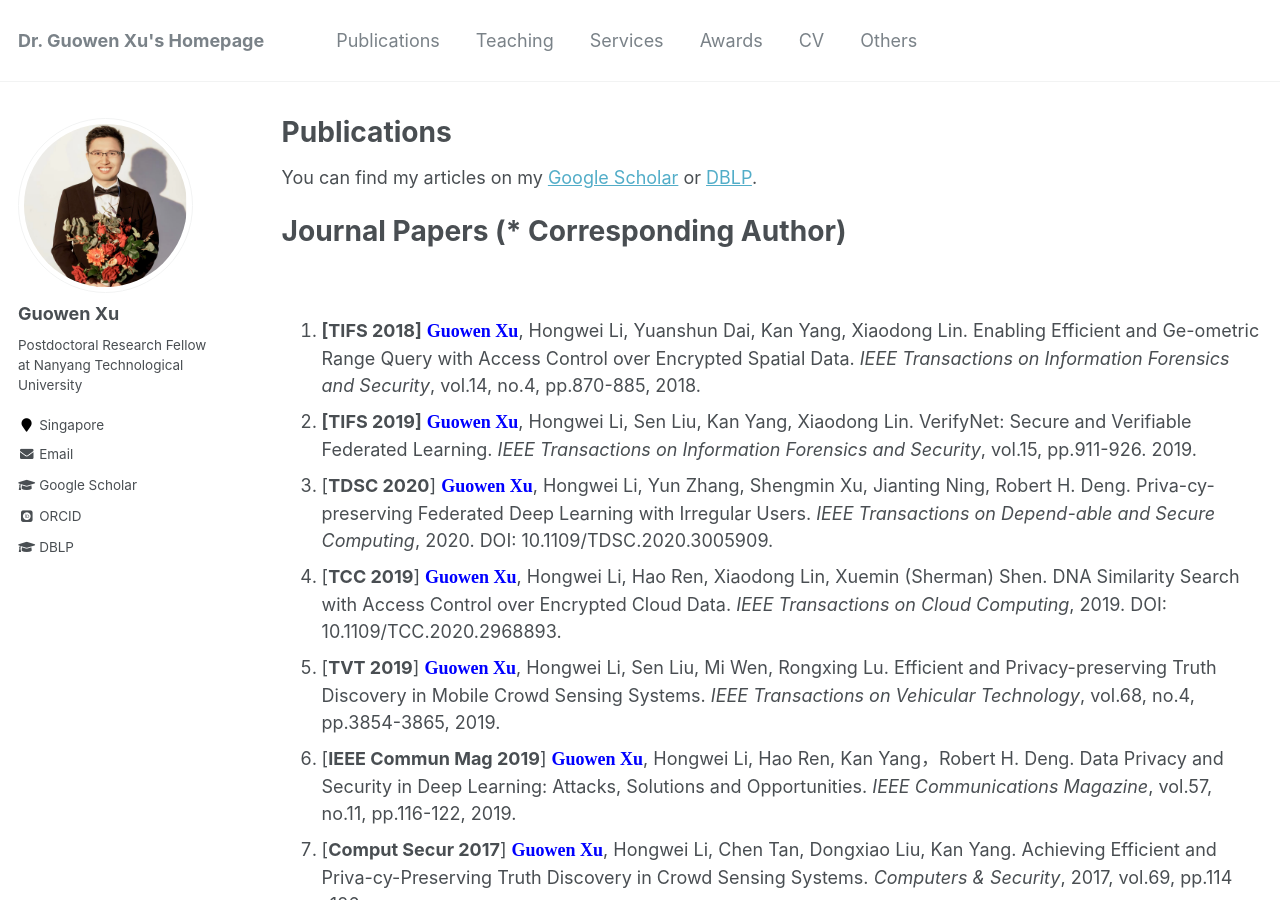
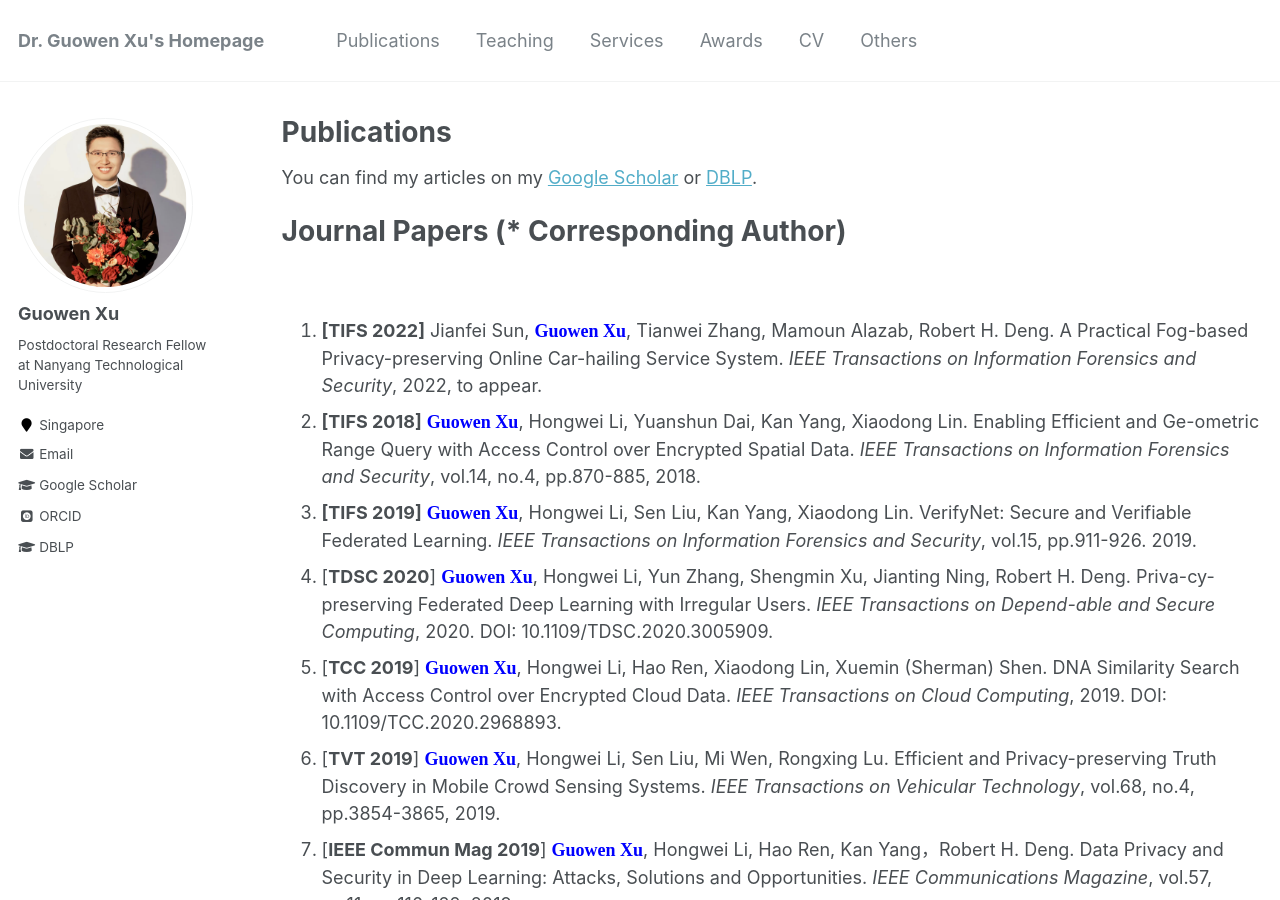
Before and after one commit to Guowen-xu/guowen-xu.github.io, a Jekyll site: the page built from _pages/publications.md, in a window 1280 px wide and 900 px high. Built offline with Jekyll 4.4.1, drawn with Linux system fonts in a browser that asks for light colours; some web fonts are replaced.

Commit message:
Update publications.md

```diff
--- a/_pages/publications.md
+++ b/_pages/publications.md
@@ -14,26 +14,27 @@ You can find my articles on my [Google Scholar](https://scholar.google.com.hk/ci
 
 
 
-1. **[TIFS 2018]**  **<font face="Times New Roman" color=blue size=4> Guowen Xu</font>**, Hongwei Li, Yuanshun Dai, Kan Yang, Xiaodong Lin. Enabling Efficient and Ge-ometric Range Query with Access Control over Encrypted Spatial Data. *IEEE Transactions on Information Forensics and Security*, vol.14, no.4, pp.870-885, 2018.
-2. **[TIFS 2019]**  **<font face="Times New Roman" color=blue size=4> Guowen Xu</font>**, Hongwei Li, Sen Liu, Kan Yang, Xiaodong Lin. VerifyNet: Secure and Verifiable Federated Learning. *IEEE Transactions on Information Forensics and Security*, vol.15, pp.911-926. 2019.
-3. [**TDSC 2020**] **<font face="Times New Roman" color=blue size=4> Guowen Xu</font>**, Hongwei Li, Yun Zhang, Shengmin Xu, Jianting Ning, Robert H. Deng. Priva-cy-preserving Federated Deep Learning with Irregular Users. *IEEE Transactions on Depend-able and Secure Computing*, 2020. DOI: 10.1109/TDSC.2020.3005909.
-4. [**TCC 2019**] **<font face="Times New Roman" color=blue size=4> Guowen Xu</font>**, Hongwei Li, Hao Ren, Xiaodong Lin, Xuemin (Sherman) Shen. DNA Similarity Search with Access Control over Encrypted Cloud Data. *IEEE Transactions on Cloud Computing*, 2019. DOI: 10.1109/TCC.2020.2968893.
-5. [**TVT 2019**]  **<font face="Times New Roman" color=blue size=4> Guowen Xu</font>**, Hongwei Li, Sen Liu, Mi Wen, Rongxing Lu. Efficient and Privacy-preserving Truth Discovery in Mobile Crowd Sensing Systems. *IEEE Transactions on Vehicular Technology*, vol.68, no.4, pp.3854-3865, 2019.
-6. [**IEEE Commun Mag 2019**] **<font face="Times New Roman" color=blue size=4> Guowen Xu</font>**, Hongwei Li, Hao Ren, Kan Yang，Robert H. Deng. Data Privacy and Security in Deep Learning: Attacks, Solutions and Opportunities. *IEEE Communications Magazine*, vol.57, no.11, pp.116-122, 2019.
-7. [**Comput Secur 2017**] **<font face="Times New Roman" color=blue size=4> Guowen Xu</font>**, Hongwei Li, Chen Tan, Dongxiao Liu, Kan Yang. Achieving Efficient and Priva-cy-Preserving Truth Discovery in Crowd Sensing Systems. *Computers & Security*, 2017, vol.69, pp.114 -126.
-8. **[TCC 2021]** Jianfei Sun,  **<font face="Times New Roman" color=blue size=4> Guowen Xu</font>**\*, Tianwei Zhang, Hu Xiong, Hongwei Li, Robert H Deng. Share your data carefree: An efficient, scalable and privacy-preserving data sharing service in cloud computing. *IEEE Transactions on Cloud Computing*, 2021.
-9. **[TITS 2022]** Jianfei Sun,  **<font face="Times New Roman" color=blue size=4> Guowen Xu</font>**\*, Tianwei Zhang, Xiaochun Cheng, Xingshuo Han, MingJian Tang. Secure Data Sharing with Flexible Cross-domain Authorization in Autonomous Vehicle Systems. *IEEE Transactions on Intelligent Transportation Systems*, 2021.
-10. **[TDSC 2021]** Shengmin Xu, Jianting Ning, Yingjiu Li, Yinghui Zhang,  **<font face="Times New Roman" color=blue size=4> Guowen Xu</font>**, Xinyi Huang, Robert H. Deng.A Secure EMR Sharing System with Tamper Resistance and Expressive Access Control.  *IEEE Transactions on Dependable and Secure Computing*, 2021, to appear.
-11. **[TDSC 2020]** Shengmin Xu, Jianting Ning, Yingjiu Li, Yinghui zhang, **<font face="Times New Roman" color=blue size=4> Guowen Xu</font>**, Xinyi Huang, Robert H Deng. Match in My Way: Fine-Grained Bilateral Access Control for Secure Cloud-Fog Compu-ting. *IEEE Transactions on Dependable and Secure Computing*, 2020, DOI: 10.1109/TDSC.2020.3001557.
-12.  **[TDSC 2021]** Shengmin Xu, Jianting Ning, Xinyi Huang, Yingjiu Li,**<font face="Times New Roman" color=blue size=4> Guowen Xu</font>**. Untouchable Once Revok-ing: A Practical and Secure Dynamic EHR Sharing System via Cloud. *IEEE Transactions on Dependable and Secure Computing*, 2021, to appear.
-13.  **[TIFS 2021]** Xiaoyuan Liu, Hongwei Li, **<font face="Times New Roman" color=blue size=4> Guowen Xu</font>**, Zongqi Chen, Xiaoming Huang, and Rongxing Lu. 2021. Privacy-Enhanced Federated Learning against Poisoning Adversaries. *IEEE Transactions on Information Forensics and Security*, 2021, to appear.
-14.  **[TII 2019]** Meng Hao, Hongwei Li, Xizhao Luo, **<font face="Times New Roman" color=blue size=4> Guowen Xu</font>**, Haomiao Yang and Sen Liu. Efficient and Privacy-enhanced Federated Learning for Industrial Artificial Intelligence. *IEEE Transactions on Industrial Informatics*, 2019, DOI: 10.1109/TII.2019.2945367.
-15.  **[TCC 2020]** Hao Ren, Hongwei Li, Dongxiao Liu,**<font face="Times New Roman" color=blue size=4> Guowen Xu</font>**，Nan Cheng, Sherman Shen. Priva-cy-preserving Efficient Verifiable Deep Packet Inspection for Cloud-assisted Middlebox. *IEEE Transactions on Cloud Computing*, 2020. DOI: 10.1109/TCC.2020.2991167.
-16.  **[TCC 2020]** Hao Ren, Hongwei Li, Dongxiao Liu, **<font face="Times New Roman" color=blue size=4> Guowen Xu</font>**, Xuemin Shen. Enabling Secure and Versatile Packet Inspection with Probable Cause Privacy for Outsourced Middlebox. *IEEE Transactions on Cloud Computing*, 2020. DOI: 10.1109/TCC.2021.3059026.
-17.  **[TCC 2021]** Guiqiang Hu, Hongwei Li,**<font face="Times New Roman" color=blue size=4> Guowen Xu</font>**, Xinqiang Ma. Enabling Simultaneous Content Regula-tion and Privacy Protection for Cloud Storage Image. *IEEE Transactions on Cloud Computing*, 2021. DOI: 10.1109/TCC.2021.3081564.
-18.  **[TII 2020]** Haoxiao Chen, Hongwei Li, Guishan Dong, Meng Hao, **<font face="Times New Roman" color=blue size=4> Guowen Xu</font>**, Xiaoming Huang, Zhe Liu. Practical Membership Inference Attack Against Collaborative Inference in Industrial IoT. *IEEE Transactions on Industrial Informatics*, 2020, DOI: 10.1109/TII.2020.3046648.
-19. **[TCSVT 2021]** Shangwei Guo, Tianwei Zhang, **<font face="Times New Roman" color=blue size=4> Guowen Xu</font>**, Han Yu, Tao Xiang, Yang Liu. Topology-aware Differential Privacy for Decentralized Image Classification. *IEEE Transactions on Circuits and Systems for Video Technology*, 2021, DOI:10.1109/TCSVT.2021.3105723.
-20. **[TVT 2021]** Yiran Li, Hongwei Li, **<font face="Times New Roman" color=blue size=4> Guowen Xu</font>**, Tao Xiang, Rongxing Lu. Practical Privacy-Preserving Federated Learning in Vehicular Fog Computing. *IEEE Transactions on Vehicular Technology*, 2021, to appear.
+1. **[TIFS 2022]** Jianfei Sun, **<font face="Times New Roman" color=blue size=4> Guowen Xu</font>**, Tianwei Zhang, Mamoun Alazab, Robert H. Deng. A Practical Fog-based Privacy-preserving Online Car-hailing Service System. *IEEE Transactions on Information Forensics and Security*, 2022, to appear.
+2. **[TIFS 2018]**  **<font face="Times New Roman" color=blue size=4> Guowen Xu</font>**, Hongwei Li, Yuanshun Dai, Kan Yang, Xiaodong Lin. Enabling Efficient and Ge-ometric Range Query with Access Control over Encrypted Spatial Data. *IEEE Transactions on Information Forensics and Security*, vol.14, no.4, pp.870-885, 2018.
+3. **[TIFS 2019]**  **<font face="Times New Roman" color=blue size=4> Guowen Xu</font>**, Hongwei Li, Sen Liu, Kan Yang, Xiaodong Lin. VerifyNet: Secure and Verifiable Federated Learning. *IEEE Transactions on Information Forensics and Security*, vol.15, pp.911-926. 2019.
+4. [**TDSC 2020**] **<font face="Times New Roman" color=blue size=4> Guowen Xu</font>**, Hongwei Li, Yun Zhang, Shengmin Xu, Jianting Ning, Robert H. Deng. Priva-cy-preserving Federated Deep Learning with Irregular Users. *IEEE Transactions on Depend-able and Secure Computing*, 2020. DOI: 10.1109/TDSC.2020.3005909.
+5. [**TCC 2019**] **<font face="Times New Roman" color=blue size=4> Guowen Xu</font>**, Hongwei Li, Hao Ren, Xiaodong Lin, Xuemin (Sherman) Shen. DNA Similarity Search with Access Control over Encrypted Cloud Data. *IEEE Transactions on Cloud Computing*, 2019. DOI: 10.1109/TCC.2020.2968893.
+6. [**TVT 2019**]  **<font face="Times New Roman" color=blue size=4> Guowen Xu</font>**, Hongwei Li, Sen Liu, Mi Wen, Rongxing Lu. Efficient and Privacy-preserving Truth Discovery in Mobile Crowd Sensing Systems. *IEEE Transactions on Vehicular Technology*, vol.68, no.4, pp.3854-3865, 2019.
+7. [**IEEE Commun Mag 2019**] **<font face="Times New Roman" color=blue size=4> Guowen Xu</font>**, Hongwei Li, Hao Ren, Kan Yang，Robert H. Deng. Data Privacy and Security in Deep Learning: Attacks, Solutions and Opportunities. *IEEE Communications Magazine*, vol.57, no.11, pp.116-122, 2019.
+8. [**Comput Secur 2017**] **<font face="Times New Roman" color=blue size=4> Guowen Xu</font>**, Hongwei Li, Chen Tan, Dongxiao Liu, Kan Yang. Achieving Efficient and Priva-cy-Preserving Truth Discovery in Crowd Sensing Systems. *Computers & Security*, 2017, vol.69, pp.114 -126.
+9. **[TCC 2021]** Jianfei Sun,  **<font face="Times New Roman" color=blue size=4> Guowen Xu</font>**\*, Tianwei Zhang, Hu Xiong, Hongwei Li, Robert H Deng. Share your data carefree: An efficient, scalable and privacy-preserving data sharing service in cloud computing. *IEEE Transactions on Cloud Computing*, 2021.
+10. **[TITS 2022]** Jianfei Sun,  **<font face="Times New Roman" color=blue size=4> Guowen Xu</font>**\*, Tianwei Zhang, Xiaochun Cheng, Xingshuo Han, MingJian Tang. Secure Data Sharing with Flexible Cross-domain Authorization in Autonomous Vehicle Systems. *IEEE Transactions on Intelligent Transportation Systems*, 2021.
+11. **[TDSC 2021]** Shengmin Xu, Jianting Ning, Yingjiu Li, Yinghui Zhang,  **<font face="Times New Roman" color=blue size=4> Guowen Xu</font>**, Xinyi Huang, Robert H. Deng.A Secure EMR Sharing System with Tamper Resistance and Expressive Access Control.  *IEEE Transactions on Dependable and Secure Computing*, 2021, to appear.
+12. **[TDSC 2020]** Shengmin Xu, Jianting Ning, Yingjiu Li, Yinghui zhang, **<font face="Times New Roman" color=blue size=4> Guowen Xu</font>**, Xinyi Huang, Robert H Deng. Match in My Way: Fine-Grained Bilateral Access Control for Secure Cloud-Fog Compu-ting. *IEEE Transactions on Dependable and Secure Computing*, 2020, DOI: 10.1109/TDSC.2020.3001557.
+13.  **[TDSC 2021]** Shengmin Xu, Jianting Ning, Xinyi Huang, Yingjiu Li,**<font face="Times New Roman" color=blue size=4> Guowen Xu</font>**. Untouchable Once Revok-ing: A Practical and Secure Dynamic EHR Sharing System via Cloud. *IEEE Transactions on Dependable and Secure Computing*, 2021, to appear.
+14.  **[TIFS 2021]** Xiaoyuan Liu, Hongwei Li, **<font face="Times New Roman" color=blue size=4> Guowen Xu</font>**, Zongqi Chen, Xiaoming Huang, and Rongxing Lu. 2021. Privacy-Enhanced Federated Learning against Poisoning Adversaries. *IEEE Transactions on Information Forensics and Security*, 2021, to appear.
+15.  **[TII 2019]** Meng Hao, Hongwei Li, Xizhao Luo, **<font face="Times New Roman" color=blue size=4> Guowen Xu</font>**, Haomiao Yang and Sen Liu. Efficient and Privacy-enhanced Federated Learning for Industrial Artificial Intelligence. *IEEE Transactions on Industrial Informatics*, 2019, DOI: 10.1109/TII.2019.2945367.
+16.  **[TCC 2020]** Hao Ren, Hongwei Li, Dongxiao Liu,**<font face="Times New Roman" color=blue size=4> Guowen Xu</font>**，Nan Cheng, Sherman Shen. Priva-cy-preserving Efficient Verifiable Deep Packet Inspection for Cloud-assisted Middlebox. *IEEE Transactions on Cloud Computing*, 2020. DOI: 10.1109/TCC.2020.2991167.
+17.  **[TCC 2020]** Hao Ren, Hongwei Li, Dongxiao Liu, **<font face="Times New Roman" color=blue size=4> Guowen Xu</font>**, Xuemin Shen. Enabling Secure and Versatile Packet Inspection with Probable Cause Privacy for Outsourced Middlebox. *IEEE Transactions on Cloud Computing*, 2020. DOI: 10.1109/TCC.2021.3059026.
+18.  **[TCC 2021]** Guiqiang Hu, Hongwei Li,**<font face="Times New Roman" color=blue size=4> Guowen Xu</font>**, Xinqiang Ma. Enabling Simultaneous Content Regula-tion and Privacy Protection for Cloud Storage Image. *IEEE Transactions on Cloud Computing*, 2021. DOI: 10.1109/TCC.2021.3081564.
+19.  **[TII 2020]** Haoxiao Chen, Hongwei Li, Guishan Dong, Meng Hao, **<font face="Times New Roman" color=blue size=4> Guowen Xu</font>**, Xiaoming Huang, Zhe Liu. Practical Membership Inference Attack Against Collaborative Inference in Industrial IoT. *IEEE Transactions on Industrial Informatics*, 2020, DOI: 10.1109/TII.2020.3046648.
+20. **[TCSVT 2021]** Shangwei Guo, Tianwei Zhang, **<font face="Times New Roman" color=blue size=4> Guowen Xu</font>**, Han Yu, Tao Xiang, Yang Liu. Topology-aware Differential Privacy for Decentralized Image Classification. *IEEE Transactions on Circuits and Systems for Video Technology*, 2021, DOI:10.1109/TCSVT.2021.3105723.
+21. **[TVT 2021]** Yiran Li, Hongwei Li, **<font face="Times New Roman" color=blue size=4> Guowen Xu</font>**, Tao Xiang, Rongxing Lu. Practical Privacy-Preserving Federated Learning in Vehicular Fog Computing. *IEEE Transactions on Vehicular Technology*, 2021, to appear.
 
 
 
```
